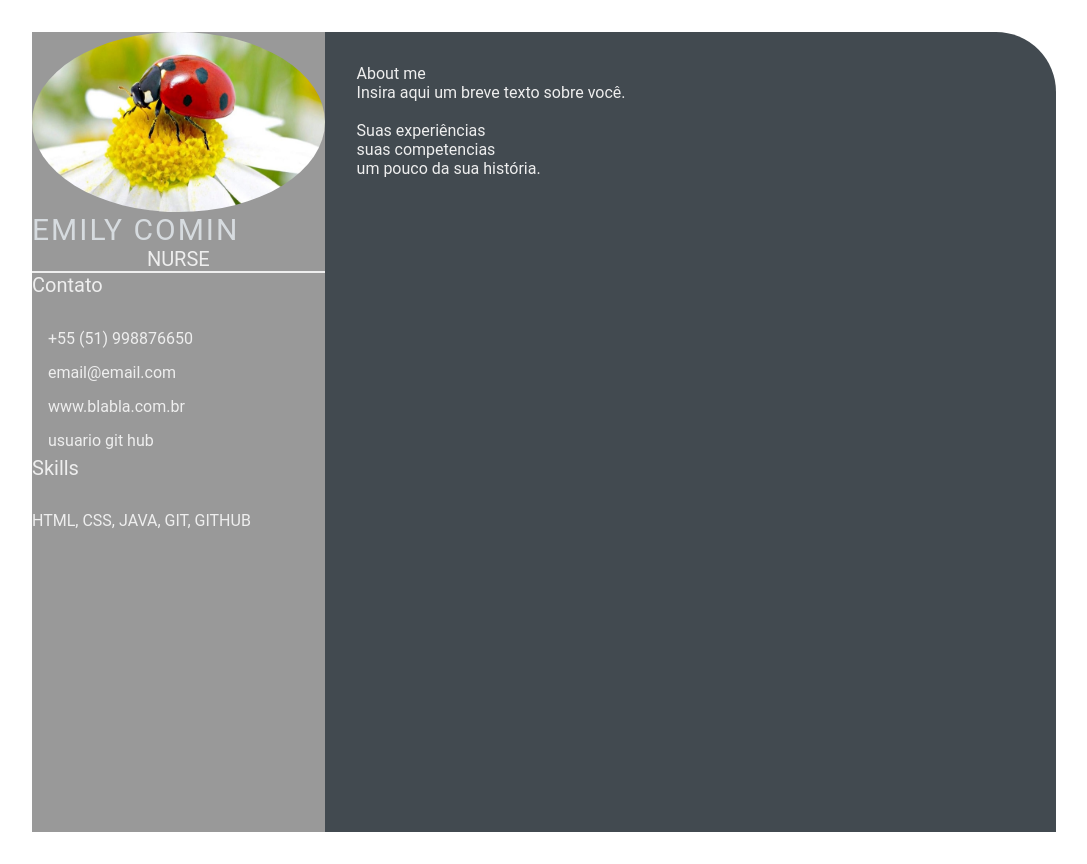
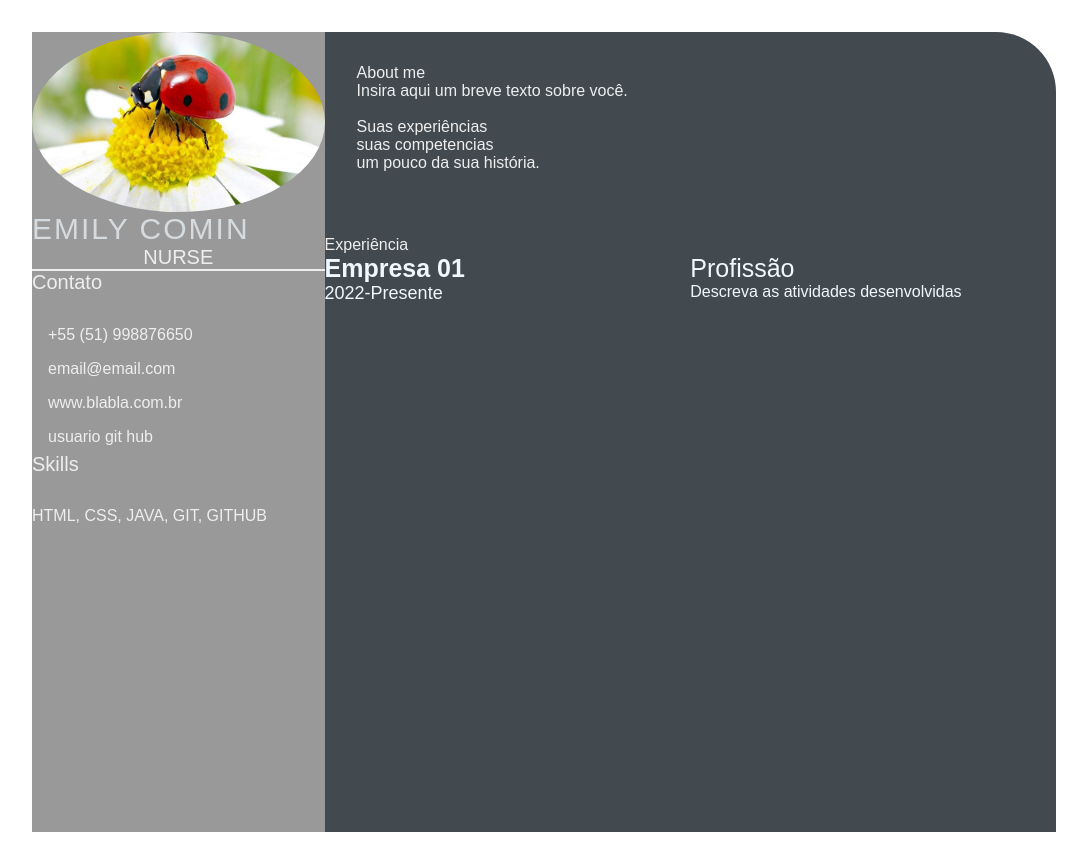
Before and after one commit to emilycomin/devvweekgit.github.io, a plain HTML site: page index.html in a window 1280 px wide. Shown: the whole page, without its empty margins (96-1183 px from the left). Drawn offline with Linux system fonts and the light colour scheme.

Commit message:
Feat add job details (#3)
* feature: add styles.css and update index.html

* featured: update index.html and styles.css

```diff
--- a/index.html
+++ b/index.html
@@ -48,6 +48,22 @@
                             </p>
                 </section>
             </div>
+
+            <section class="experience gap">
+                <div clas="right-title">Experiência </div>
+                    <div class="experience-contents">
+                        <div class="exp-right">
+                            <p class="exp-company-name">Empresa 01</p>
+                            <p class="exp-time-period">2022-Presente</p>
+
+                        </div>
+                        <div class="exp-left">
+                            <p class="exp-position">Profissão</p>
+                            <p class="exp-description">Descreva as atividades desenvolvidas</p>
+                        </div>
+                    </div>
+
+                </div>
         </section>
     </main>
 </body>
--- a/style.css
+++ b/style.css
@@ -3,7 +3,8 @@
     padding: 0;
     box-sizing: border-box;
     list-style: none;
-    font-family: 'Roboto', sans-serif;
+    font-family: 'Nunito', sans-serif;
+
 }
 
 .resume-contents {
@@ -26,6 +27,7 @@
     background-color: #424a50;
     border-radius: 0px 60px 0px 0px;
     color: #eeeeee;
+
 }
 
 .left-section-contents{
@@ -36,7 +38,6 @@
     width: 100%;
     border-bottom: 2px solid #eeeeee;
 }
-
 .profile-image {
     height: 180px;
     width: 100%;
@@ -106,3 +107,38 @@
     font-size: 18px;
     color: #eeeeee;
 }
+
+.experience-contents,
+.education-contents,
+.awards-contents {
+    display: grid;
+    grid-template-columns: repeat(2, 1fr);
+    padding-bottom: 2rem;
+    color: #F1F8FD;
+}
+
+.exp-company-name,
+.education-school-name,
+.awards-company-name {
+    font-size: 25px;
+    font-weight: bold;
+}
+
+.exp-time-period,
+.educationp-time-period,
+.awards-time-period {
+    font-size: 18px;
+}
+
+.exp-position,
+.education-subject,
+.awards-name {
+    font-size: 25px;
+}
+
+.exp-desc,
+.education-desc,
+.awards-desc {
+    font-size: 16px;
+    padding-left: 5px;
+}
```
